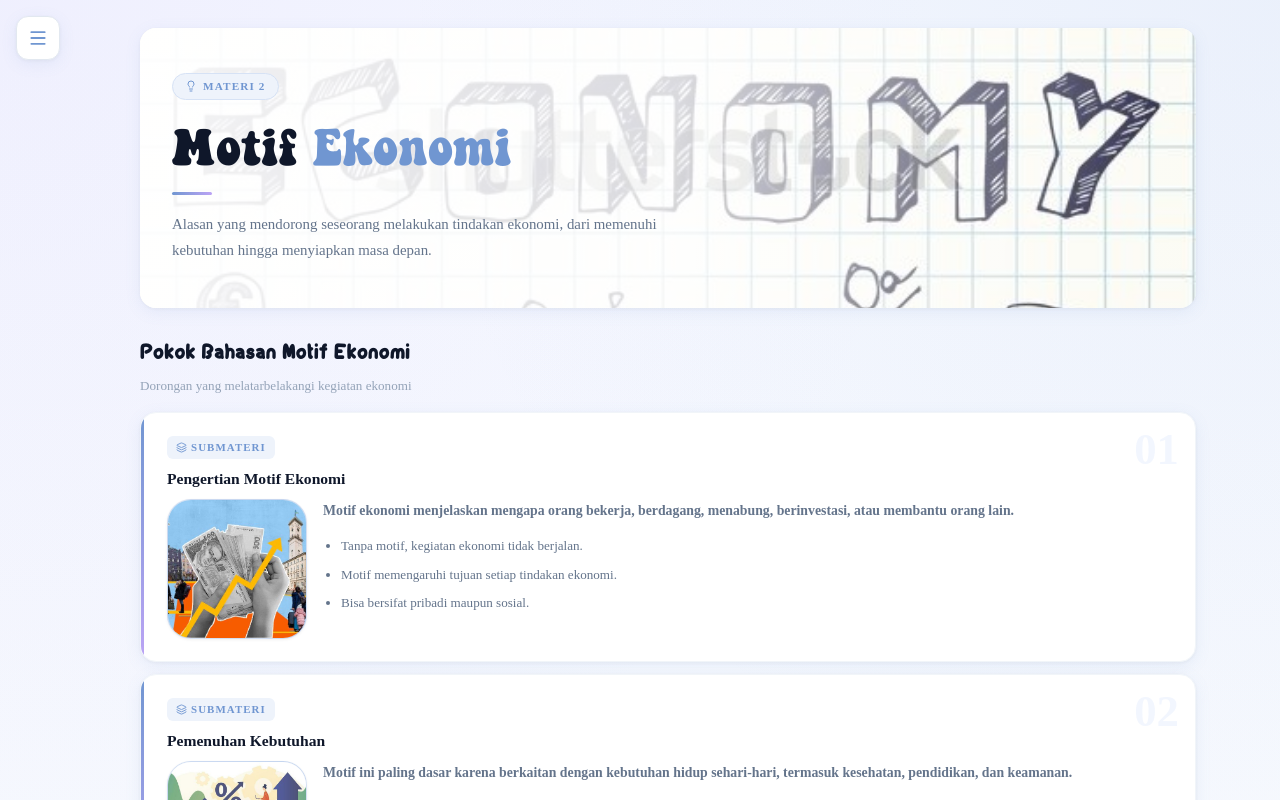
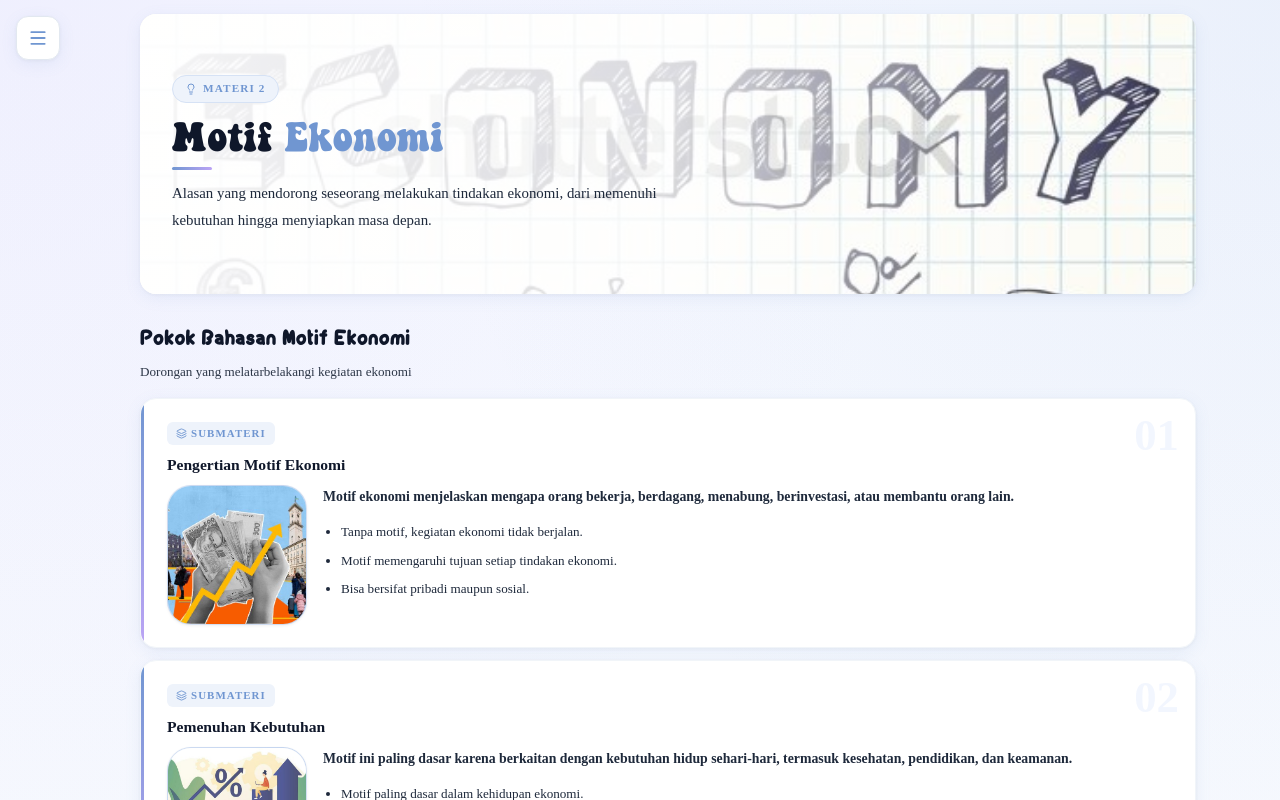
Before and after one commit to zyilzzz77/ipasnamsel, a Next.js app: page /motif in a window 1280 px wide. Shown: the top 800 px of the page. Built offline with nearby package versions, Linux system fonts and the light colour scheme.

Commit message:
update ipas-ekonomi

```diff
--- a/app/globals.css
+++ b/app/globals.css
@@ -31,9 +31,9 @@
   --gray-50: #f8fafc;
   --gray-100: #f1f5f9;
   --gray-200: #e2e8f0;
-  --gray-400: #94a3b8;
-  --gray-500: #64748b;
-  --gray-700: #334155;
+  --gray-400: #2d3748;
+  --gray-500: #1e293b;
+  --gray-700: #1e293b;
   --gray-900: #0f172a;
   --shadow-sm: 0 1px 3px rgba(0,0,0,0.06);
   --shadow: 0 4px 16px rgba(112,150,209,0.10), 0 1px 4px rgba(0,0,0,0.05);
@@ -55,6 +55,7 @@ body {
     linear-gradient(180deg, #f5f8ff 0%, #f8fafc 100%);
   color: var(--gray-700);
   font-family: var(--font-serif);
+  font-weight: 500;
   min-height: 100vh;
   line-height: 1.6;
   -webkit-font-smoothing: antialiased;
@@ -154,7 +155,7 @@ button, input, textarea, select {
 /* ── Page Shell ── */
 .page-shell {
   min-height: 100vh;
-  padding: 28px 24px 60px 80px;
+  padding: 14px 24px 60px 80px;
   max-width: 1160px;
   margin: 0 auto;
 }
@@ -167,7 +168,7 @@ button, input, textarea, select {
   line-height: 1.7;
 }
 @media (max-width: 640px) {
-  .page-shell { padding: 72px 16px 60px; }
+  .page-shell { padding: 60px 16px 60px; }
   .site-credit { padding: 0 16px 22px; }
 }
 
@@ -197,7 +198,7 @@ button, input, textarea, select {
 }
 
 /* ── Hero ── */
-.hero { padding: 28px 0 24px; }
+.hero { padding: 10px 0 12px; }
 
 /* Full-width landscape GIF background in hero */
 .hero-gif-wrap {
@@ -269,15 +270,16 @@ button, input, textarea, select {
   display: inline-flex; align-items: center; gap: 6px;
   background: var(--primary-50); border: 1px solid var(--primary-100);
   color: var(--primary); font-size: 0.7rem; font-weight: 700;
+
   letter-spacing: 0.1em; text-transform: uppercase;
-  padding: 4px 12px; border-radius: 50px; margin-bottom: 16px;
+  padding: 4px 12px; border-radius: 50px; margin-bottom: 10px;
 }
 
 .hero h1 {
   font-family: 'Keep On Truckin', cursive;
-  font-size: clamp(2rem, 5.5vw, 3rem);
-  font-weight: normal; line-height: 1.25;
-  color: var(--gray-900); margin-bottom: 12px; letter-spacing: 0.01em;
+  font-size: clamp(1.7rem, 4.6vw, 2.4rem);
+  font-weight: normal; line-height: 1.2;
+  color: var(--gray-900); margin-bottom: 8px; letter-spacing: 0.01em;
 }
 .hero h1 span { color: var(--primary); }
 .hero p { font-size: 0.93rem; color: var(--gray-500); max-width: 500px; line-height: 1.75; }
@@ -285,7 +287,7 @@ button, input, textarea, select {
 .divider {
   width: 40px; height: 3px;
   background: linear-gradient(90deg, var(--primary), var(--primary-light));
-  border-radius: 3px; margin: 16px 0;
+  border-radius: 3px; margin: 6px 0 10px;
 }
 
 /* ── Cards ── */
@@ -532,7 +534,7 @@ button, input, textarea, select {
 /* ── Materi detail ── */
 .breadcrumb-row {
   display: flex; align-items: center; gap: 10px; flex-wrap: wrap;
-  margin: 14px 0 18px; font-size: 0.78rem;
+  margin: 8px 0 10px; font-size: 0.78rem;
 }
 .breadcrumb-link {
   display: inline-flex; align-items: center; gap: 6px; text-decoration: none;
@@ -543,7 +545,7 @@ button, input, textarea, select {
 .breadcrumb-sep { color: var(--gray-400); }
 .detail-card {
   background: var(--white); border: 1px solid var(--gray-100); border-radius: var(--radius);
-  padding: 24px; box-shadow: var(--shadow);
+  padding: 18px; box-shadow: var(--shadow);
 }
 .detail-card-head.with-media {
   display: grid; grid-template-columns: minmax(0, 320px) minmax(0, 1fr); gap: 18px; align-items: start;
@@ -962,6 +964,30 @@ button, input, textarea, select {
   .meme-card { grid-template-columns: 1fr; }
 }
 
+/* ── Snoopy Sticker ── */
+.hero-bottom-row {
+  display: flex;
+  align-items: center;
+  gap: 24px;
+  background: #fff;
+  border-radius: var(--radius);
+  padding: 32px 28px 32px 32px;
+  min-height: 280px;
+}
+.hero-bottom-text {
+  flex: 1;
+  min-width: 0;
+}
+.hero-bottom-text p {
+  font-weight: 600;
+}
+.snoopy-sticker {
+  width: 230px;
+  flex-shrink: 0;
+  pointer-events: none;
+  mix-blend-mode: multiply;
+}
+
 @media (max-width: 640px) {
   .materi-grid, .home-grid, .quiz-layout, .admin-grid, .host-grid, .join-grid, .quiz-stage-grid, .quiz-history-layout { grid-template-columns: 1fr; }
   .material-select-grid, .preview-counts, .join-summary-grid, .quiz-history-stats { grid-template-columns: 1fr; }
--- a/next.config.mjs
+++ b/next.config.mjs
@@ -4,6 +4,34 @@ const nextConfig = {
   turbopack: {
     root: process.cwd(),
   },
+  images: {
+    // Cache optimized images 30 days di server
+    minimumCacheTTL: 60 * 60 * 24 * 30,
+  },
+  async headers() {
+    return [
+      {
+        // Cache semua aset gambar di /public/images/* selama 1 tahun, immutable
+        source: '/images/:path*',
+        headers: [
+          {
+            key: 'Cache-Control',
+            value: 'public, max-age=31536000, immutable',
+          },
+        ],
+      },
+      {
+        // Cache hasil next/image optimizer di browser 30 hari
+        source: '/_next/image(.*)',
+        headers: [
+          {
+            key: 'Cache-Control',
+            value: 'public, max-age=2592000, stale-while-revalidate=86400',
+          },
+        ],
+      },
+    ]
+  },
 }
 
 export default nextConfig
```
Also changed, not shown: app/materi/[materiId]/[subId]/page.tsx (+30 -17 lines), app/page.tsx (+9 -3 lines), .windsurf/workflows/cave.md (added), .windsurf/workflows/caveman.md (added).
